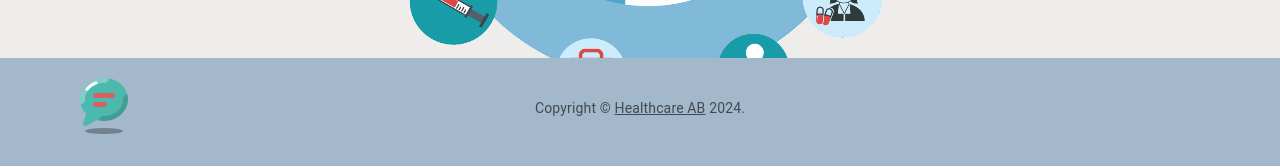
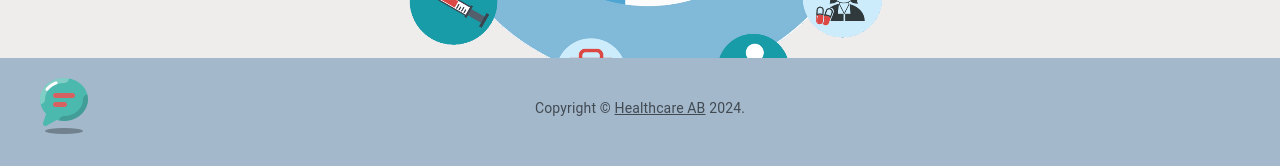
Before and after one commit to AlirezaHK91/Healthcare-Frontend, a React (Vite) app: page / in a window 1280 px wide. Shown: the part 634-802 px from the top of the page. Built offline with nearby package versions, Linux system fonts and the light colour scheme; no server answers.

Commit message:
CHanged width for the footer.

```diff
--- a/src/Footer.jsx
+++ b/src/Footer.jsx
@@ -25,7 +25,7 @@ export default function Footer({title, description}) {
 
   return (
     <Box component="footer" sx={{ bgcolor: '#A3B8CB', py: 6 , position: "sticky"}}>
-      <Container maxWidth="lg">
+      <Container maxWidth="100%">
 
         <Copyright/>
 
```
